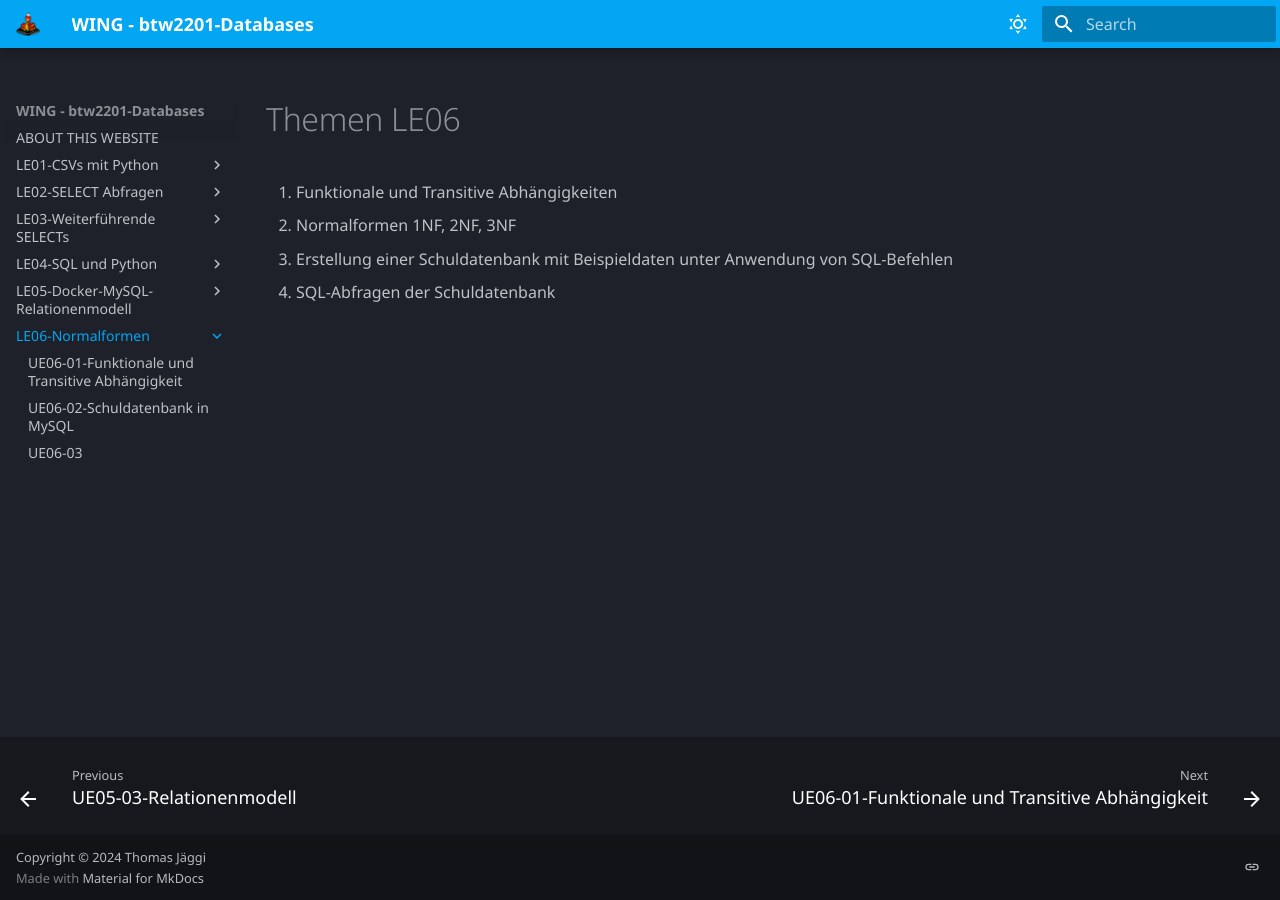
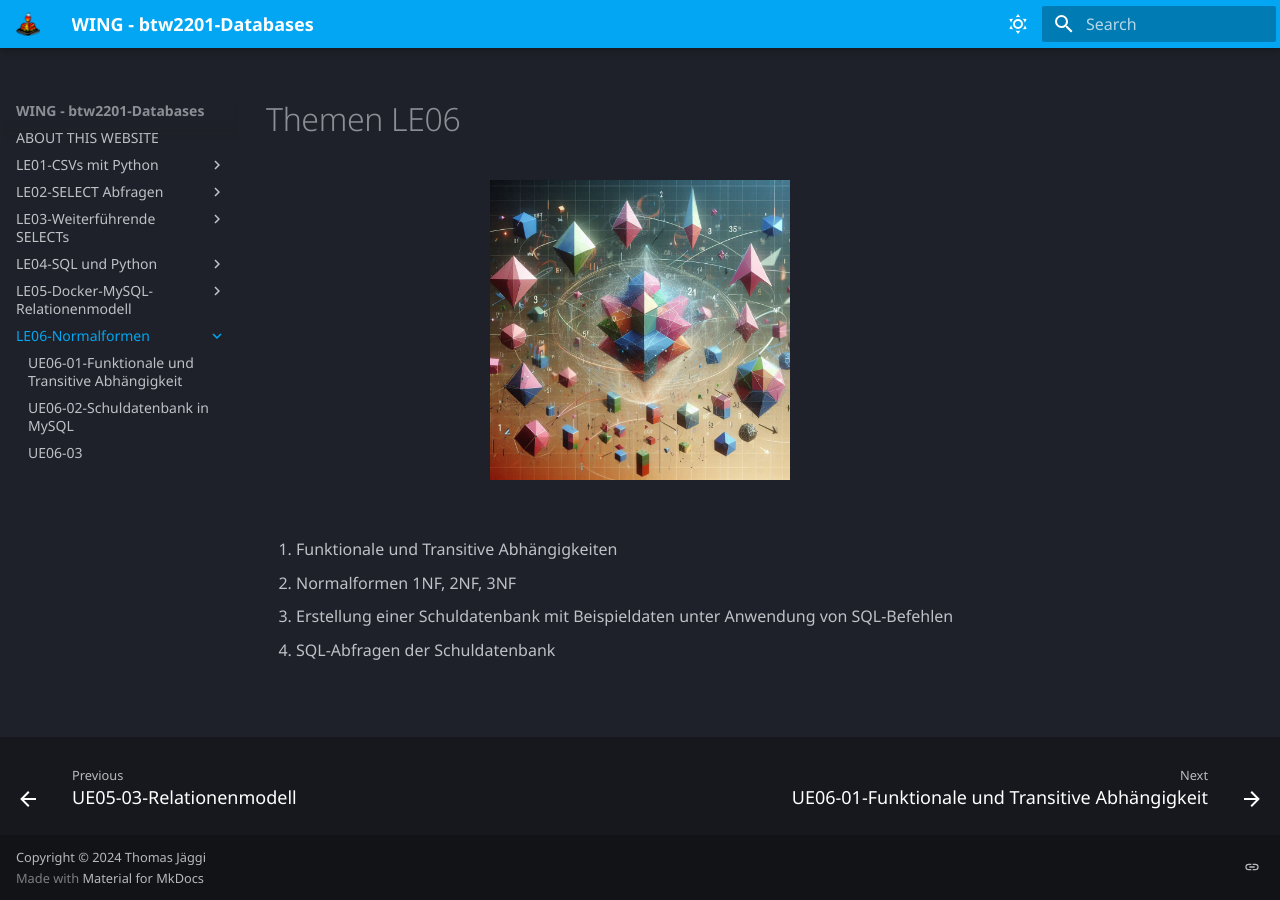
Before and after one commit to tjaeggi/btw2201_databases, an MkDocs documentation site: the page built from docs/le06/README.md, in a window 1280 px wide. Built offline with MkDocs 1.6.1 and Material for MkDocs 9.7.7, drawn with Linux system fonts in a browser that asks for light colours; some web fonts are replaced.

Commit message:
Sun Oct 27 12:29:30 AM CEST 2024

```diff
--- a/docs/le06/README.md
+++ b/docs/le06/README.md
@@ -1,4 +1,14 @@
 # Themen LE06
+
+<figure markdown="span">
+  ![Image title](../img/Normalformen.png){ width="300" }
+  <figcaption></figcaption>
+</figure>
+
+
+
+
+
 
 1. Funktionale und Transitive Abhängigkeiten
 2. Normalformen 1NF, 2NF, 3NF
```
Also changed, not shown: docs/le06/ue06-02.md (+8 -0 lines), docs/img/Normalformen.png (added), docs/img/schuldatenbank.png (added).
